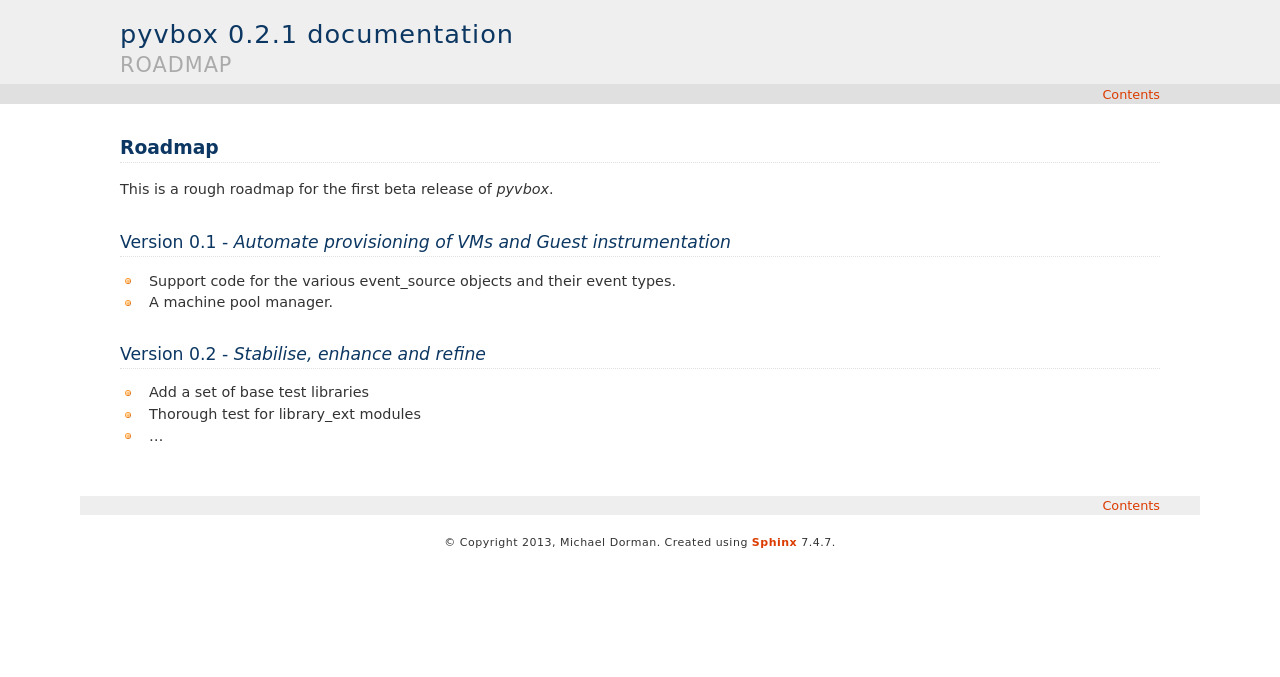
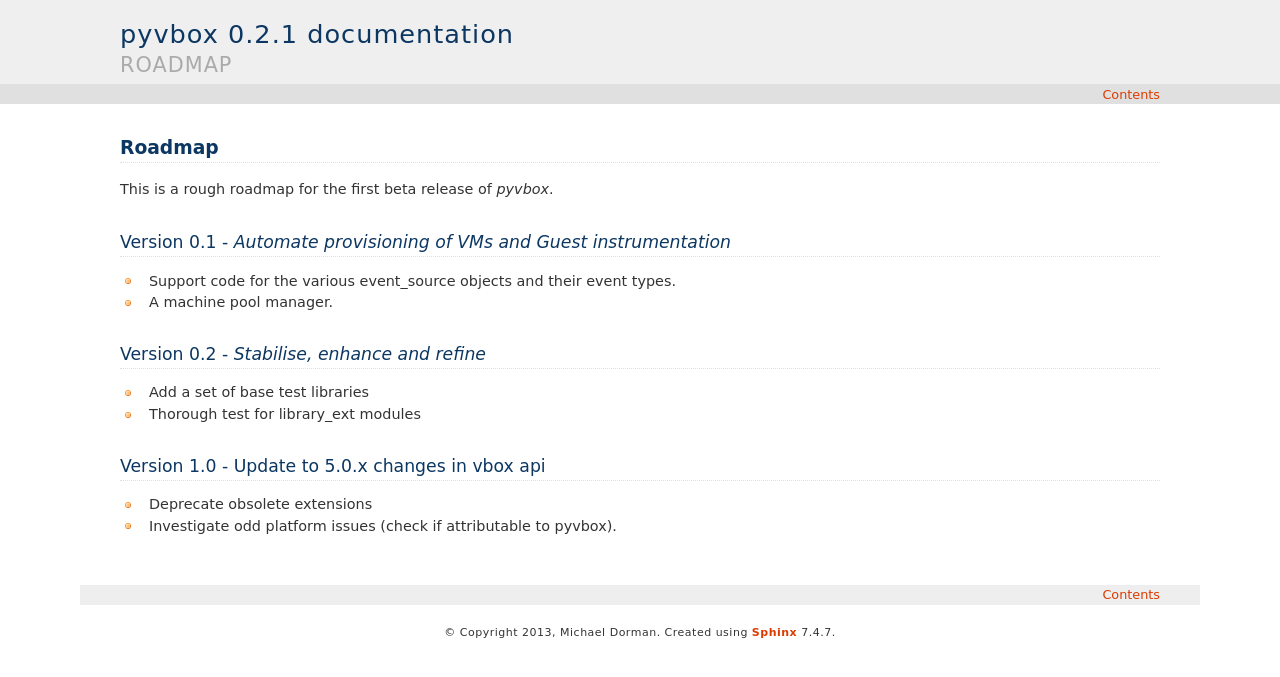
Before and after one commit to sethmlarson/virtualbox-python, a Sphinx documentation site: the page built from docs/source/roadmap.rst, in a window 1280 px wide. Shown: the top 677 px of the page. Built offline with Sphinx 7.4.7, drawn with Linux system fonts in a browser that asks for light colours.

Commit message:
sync roadmap from 1.0.0 branch

```diff
--- a/docs/source/roadmap.rst
+++ b/docs/source/roadmap.rst
@@ -15,4 +15,10 @@ Version 0.2 - *Stabilise, enhance and refine*
 
 * Add a set of base test libraries
 * Thorough test for library_ext modules
-* ...
+
+
+Version 1.0 - Update to 5.0.x changes in vbox api
+-------------------------------------------------
+
+* Deprecate obsolete extensions
+* Investigate odd platform issues (check if attributable to pyvbox).
```
